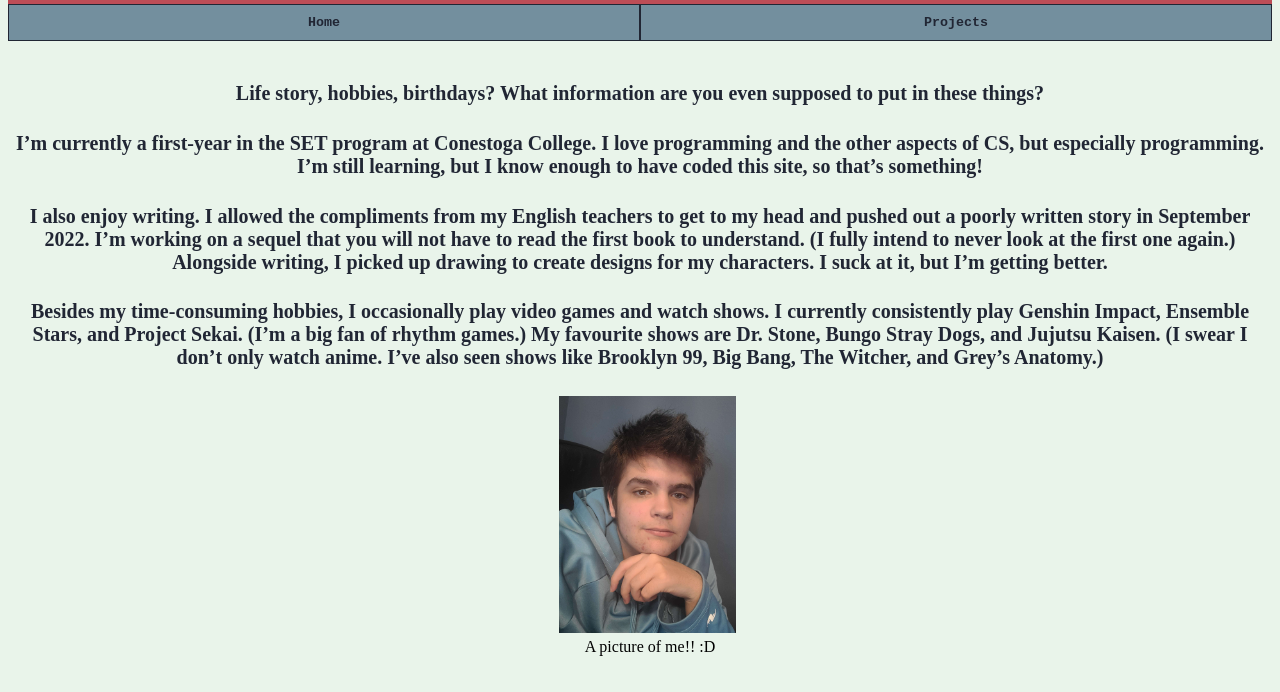
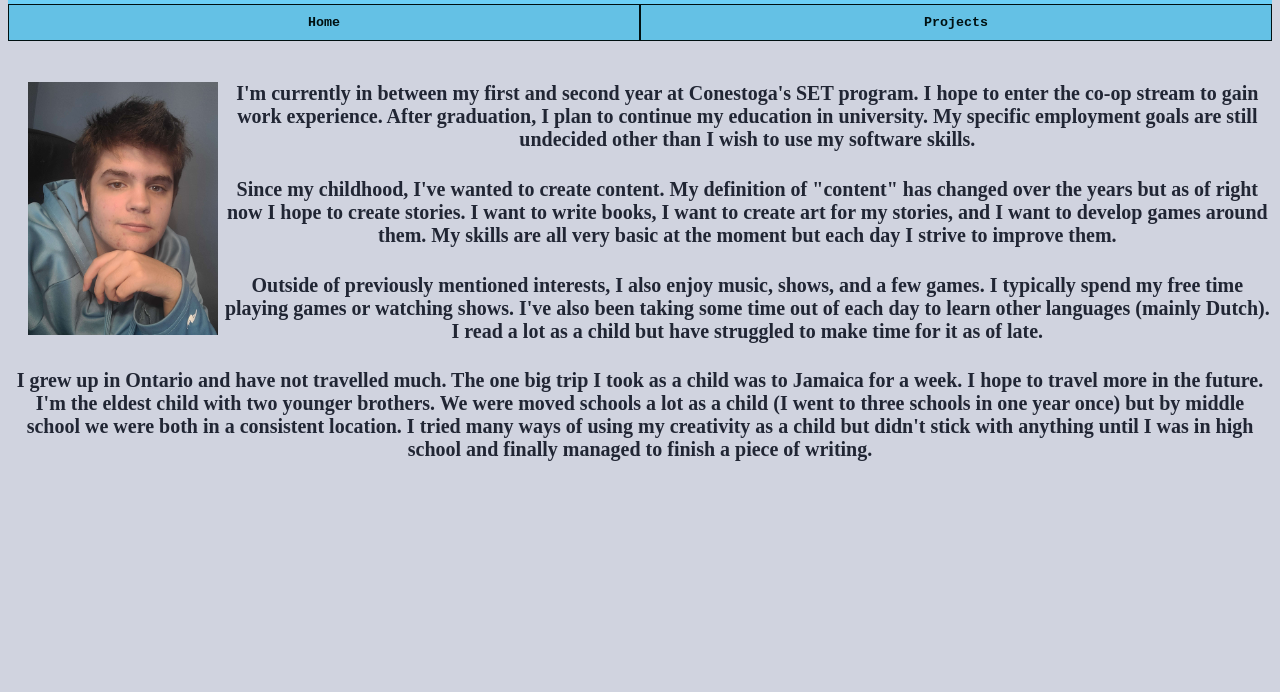
Before and after one commit to Corbin-SG/about, a plain HTML site: page index.html in a window 1280 px wide. Shown: the part 108-800 px from the top of the page. Drawn offline with Linux system fonts and the light colour scheme.

Commit message:
Changed colours + Edited about me content + Changed photo location.

```diff
--- a/index.html
+++ b/index.html
@@ -26,35 +26,34 @@
       </div>
 
       <div style="position: relative">
+        <!--Picture of myself-->
+        <img id = "icon" alt = "Picture of me" src = "picofme.jpg" style = "margin-left: 20px; float: left; align-self: left;"/>
         <!--About me line 1-->
-        <h4 class = "text">Life story, hobbies, birthdays? What information are you even supposed to put in these things?</h4>
+        <h4 class = "text">I'm currently in between my first and second year at Conestoga's SET program. I hope to enter the co-op stream to gain work experience.
+          After graduation, I plan to continue my education in university. My specific employment goals are still undecided other than I wish to use my software skills.
+        </h4>
 
         <!--About me line 2-->
         <h4 class = "text">
-            I’m currently a first-year in the SET program at Conestoga College. I love programming and the other aspects of CS, but especially programming. I’m still
-            learning, but I know enough to have coded this site, so that’s something!
+            Since my childhood, I've wanted to create content. My definition of "content" has changed over the years but as of right now I hope to create stories.
+            I want to write books, I want to create art for my stories, and I want to develop games around them. My skills are all very basic at the moment but each day
+            I strive to improve them.
         </h4>
 
         <!--About me line 3-->
         <h4 class = "text">
-            I also enjoy writing. I allowed the compliments from my English teachers to get to my head and pushed out a poorly written story in September 2022. I’m
-            working on a sequel that you will not have to read the first book to understand. (I fully intend to never look at the first one again.) Alongside writing,
-            I picked up drawing to create designs for my characters. I suck at it, but I’m getting better.
+            Outside of previously mentioned interests, I also enjoy music, shows, and a few games. I typically spend my free time playing games or watching shows.
+            I've also been taking some time out of each day to learn other languages (mainly Dutch). I read a lot as a child but have struggled to make time for it as
+            of late.
         </h4>
 
         <!--About me line 4-->
         <h4 class = "text">
-            Besides my time-consuming hobbies, I occasionally play video games and watch shows. I currently consistently play Genshin Impact, Ensemble Stars, and
-            Project Sekai. (I’m a big fan of rhythm games.) My favourite shows are Dr. Stone, Bungo Stray Dogs, and Jujutsu Kaisen. (I swear I don’t only watch anime.
-            I’ve also seen shows like Brooklyn 99, Big Bang, The Witcher, and Grey’s Anatomy.)
+            I grew up in Ontario and have not travelled much. The one big trip I took as a child was to Jamaica for a week. I hope to travel more in the future.
+            I'm the eldest child with two younger brothers. We were moved schools a lot as a child (I went to three schools in one year once) but by middle school
+            we were both in a consistent location. I tried many ways of using my creativity as a child but didn't stick with anything until I was in high school and
+            finally managed to finish a piece of writing.
         </h4>
-
-        <figure>
-            <!--Picture of myself-->
-            <img id = "icon" alt = "Picture of me" src = "picofme.jpg" style = "margin-left: 20px; float: left; align-self: center;"/>
-            <!--Photo Caption-->
-            <figcaption style="text-align: center; margin-left: 20px; float: left;">A picture of me!! :D</figcaption>
-        </figure>
 
       </div>
     </div>
--- a/style.css
+++ b/style.css
@@ -1,5 +1,5 @@
 body {
-    background-color: #E9F4EA;
+    background-color: #d0d3df;
   }
 
   h1 {
@@ -25,7 +25,7 @@ body {
   }
 
   #title{
-      background-color: #BD4D56;
+      background-color: #6CCFF6;
       width: auto;
       font-family: courier, monospace;
       letter-spacing: 5px;
@@ -34,9 +34,9 @@ body {
   }
 
   .btn-group button{
-      background-color:#738F9E;
-      border: 1px solid #212634;
-      color:#212634;
+      background-color:#64c1e5;
+      border: 1px solid #001011;
+      color:#001011;
       padding: 10px 24px;
       cursor: pointer;
       float: left;
@@ -58,8 +58,8 @@ body {
   }
 
   .btn-group button:hover {
-      background-color:#BD4D56;
-      color:#E9F4EA;
+      background-color:#98C300;
+      color:#001011;
       font-family: 'Courier New', Courier, monospace;
       font-weight: bold;
   }
```
